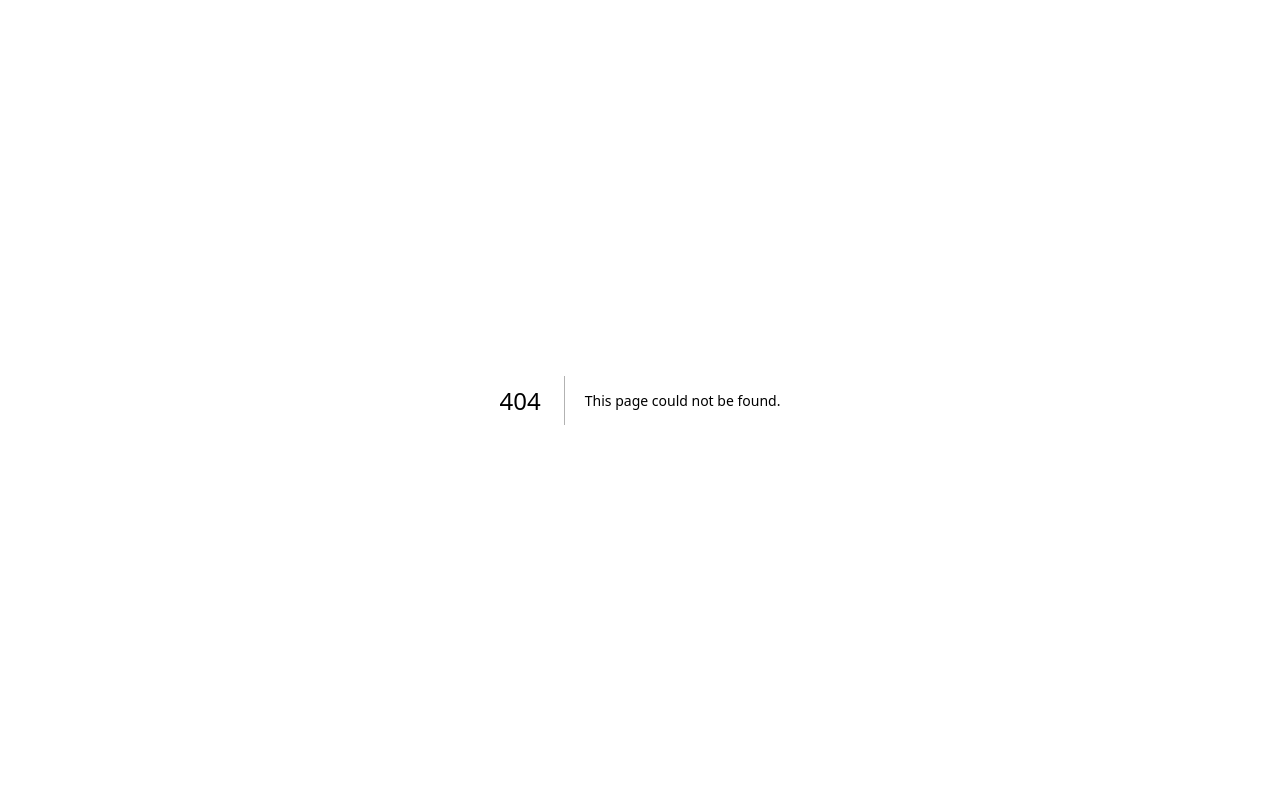
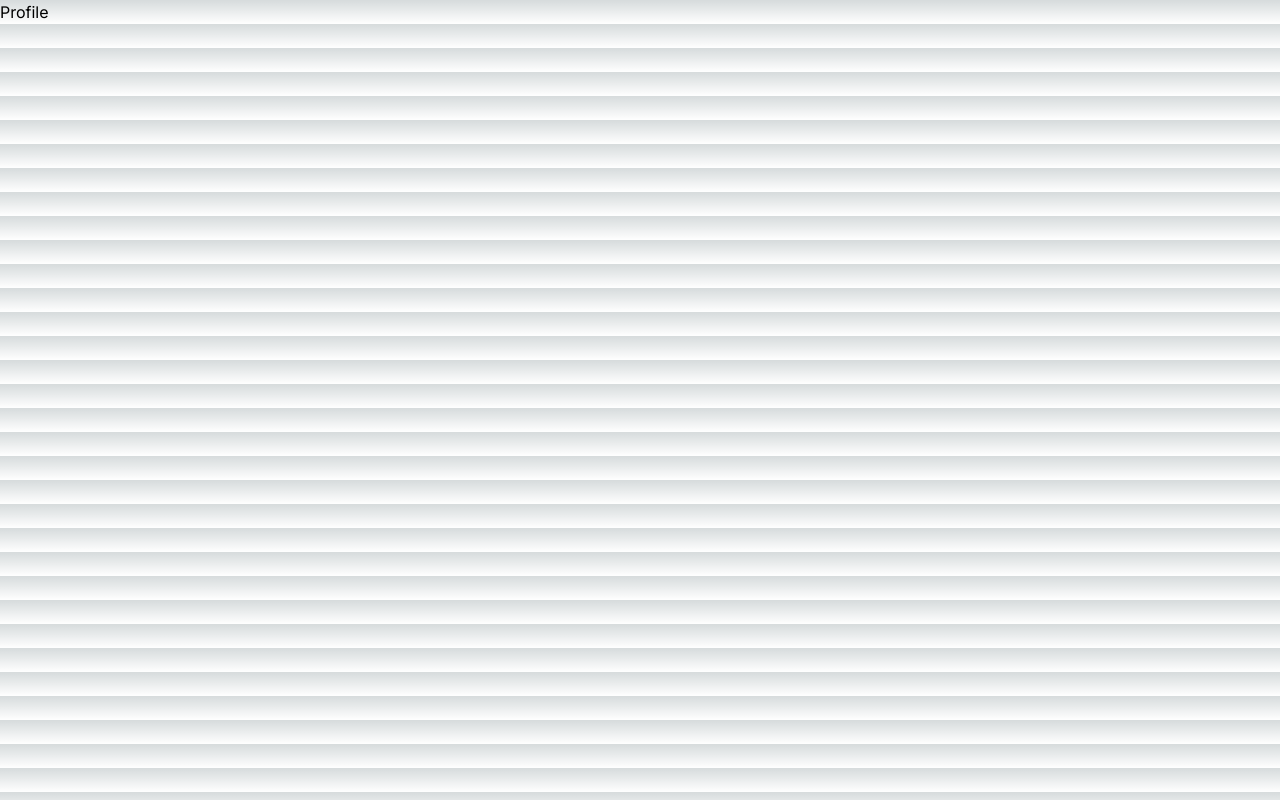
Before and after one commit to JackBerezhnov/driend, a Next.js app: page /profile in a window 1280 px wide. Before the commit this address had no page. Built offline with nearby package versions, Linux system fonts and the light colour scheme.

Commit message:
Create Profile page

```diff
--- /dev/null
+++ b/src/app/profile/page.tsx
@@ -0,0 +1,7 @@
+export default function Profile() {
+    return(
+        <div>
+            <h2>Profile</h2>
+        </div>
+    );
+}
```
